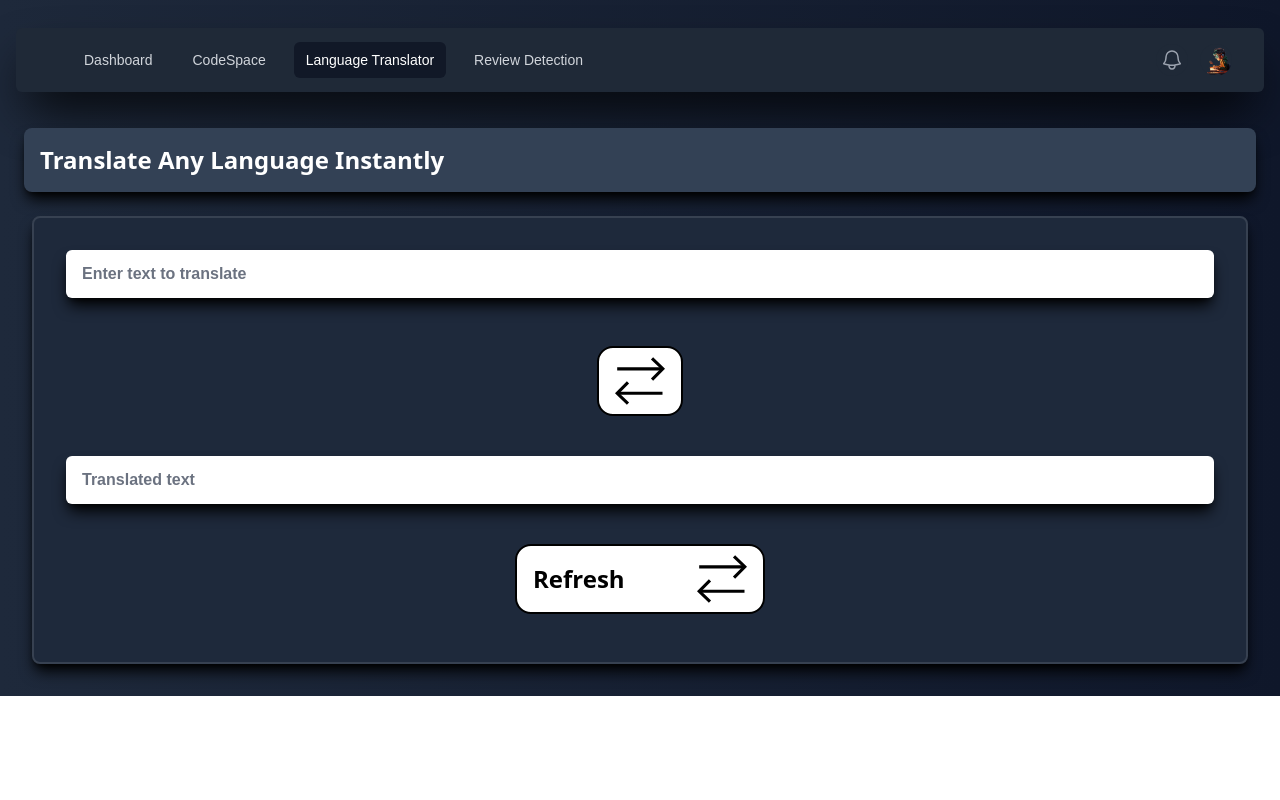
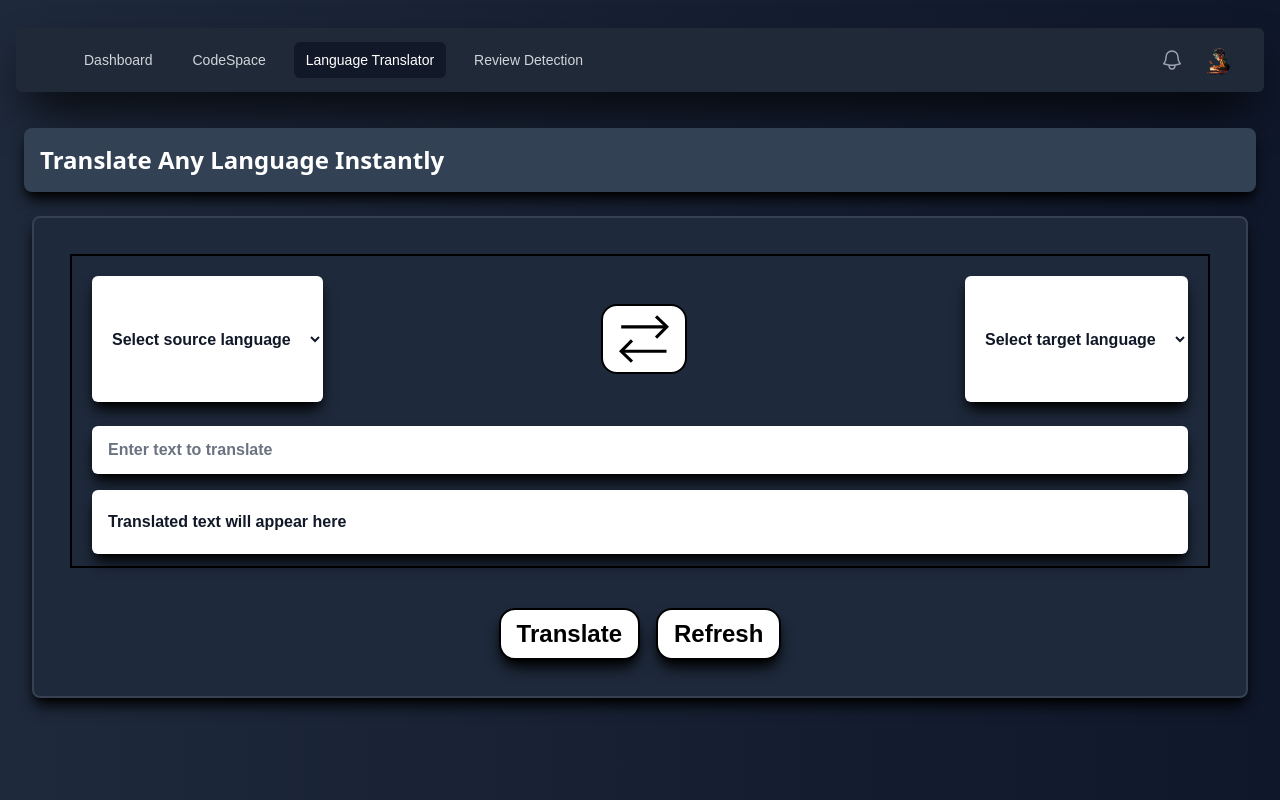
Before and after one commit to Coding-Deb/all_in_one, a React (Create React App) app: page /#/language_translator in a window 1280 px wide. Built offline with nearby package versions, Linux system fonts and the light colour scheme.

Commit message:
nineteenth commit

```diff
--- a/src/Inner Projects/Language Translate/language_translate_homepage.jsx
+++ b/src/Inner Projects/Language Translate/language_translate_homepage.jsx
@@ -5,37 +5,62 @@ import "../../CSS/web.css";
 export const Language_Translate_Homepage = () => {
   const [rotated, setRotated] = useState(false);
   const [input, setInput] = useState('');
+  const [translated, setTranslated] = useState('');
+  const [sourceLang, setSourceLang] = useState('');
+  const [targetLang, setTargetLang] = useState('');
+
+  const languages = [
+    { code: "en", name: "English" },
+    { code: "es", name: "Spanish" },
+    { code: "fr", name: "French" },
+    // Add more languages as needed
+  ];
 
   const handleClick = () => {
     setRotated(!rotated);
+    // Logic for switching languages
+    const tempLang = sourceLang;
+    setSourceLang(targetLang);
+    setTargetLang(tempLang);
   };
 
-  const inputtext = (event) => {
+  const inputText = (event) => {
     setInput(event.target.value);
   };
 
   const refresh = () => {
     setInput('');
+    setTranslated('');
+  };
+
+  const translate = () => {
+    // Placeholder translation logic
+    setTranslated(`Translated text from ${sourceLang} to ${targetLang}: ${input}`);
   };
 
   return (
-    <div className="flex flex-col p-4 bg-gradient-to-r from-slate-800 to-slate-900">
+    <div className="flex flex-col p-4 bg-gradient-to-r from-slate-800 to-slate-900 min-h-screen">
       <TopBar />
       <div className="m-2 p-4 flex rounded-lg text-white font-bold text-2xl shadow-lg shadow-black mt-6 bg-slate-700">
         <h1 className="font-sans">Translate Any Language Instantly</h1>
       </div>
       <div className="border-2 border-gray-700 shadow-lg shadow-black p-6 m-4 bg-slate-800 rounded-lg flex flex-col space-y-4">
-        <input
-          type="text"
-          name="lang1"
-          id="lang1"
-          placeholder="Enter text to translate"
-          value={input}
-          onChange={inputtext}
+        <div className="border-2 border-black m-3 p-3 flex flex-col space-y-4">
+          <div className="flex flex-col md:flex-row justify-between">
+            <select
+              value={sourceLang}
+              onChange={(e) => setSourceLang(e.target.value)}
               className="m-2 px-4 py-3 shadow-lg shadow-black rounded-md border-none font-bold text-gray-900 bg-white placeholder-gray-500 focus:outline-none focus:ring-2 focus:ring-indigo-500"
-        />
-        <div className=" p-3 m-3 justify-center items-center flex">
-          <div className="border-2 border-black px-4 py-2 m-3 rounded-2xl bg-white w-fit justify-center items-center">
+            >
+              <option value="" disabled>Select source language</option>
+              {languages.map((lang) => (
+                <option key={lang.code} value={lang.code}>
+                  {lang.name}
+                </option>
+              ))}
+            </select>
+            <div className="p-3 m-3 flex items-center justify-center">
+              <div className="border-2 border-black px-4 py-2 m-3 rounded-2xl bg-white w-fit flex justify-center items-center">
                 <svg
                   xmlns="http://www.w3.org/2000/svg"
                   version="1.1"
@@ -76,60 +101,45 @@ export const Language_Translate_Homepage = () => {
                 </svg>
               </div>
             </div>
+            <select
+              value={targetLang}
+              onChange={(e) => setTargetLang(e.target.value)}
+              className="m-2 px-4 py-3 shadow-lg shadow-black rounded-md border-none font-bold text-gray-900 bg-white placeholder-gray-500 focus:outline-none focus:ring-2 focus:ring-indigo-500"
+            >
+              <option value="" disabled>Select target language</option>
+              {languages.map((lang) => (
+                <option key={lang.code} value={lang.code}>
+                  {lang.name}
+                </option>
+              ))}
+            </select>
+          </div>
           <input
             type="text"
-          name="lang2"
-          id="lang2"
-          placeholder="Translated text"
+            placeholder="Enter text to translate"
+            value={input}
+            onChange={inputText}
             className="m-2 px-4 py-3 shadow-lg shadow-black rounded-md border-none font-bold text-gray-900 bg-white placeholder-gray-500 focus:outline-none focus:ring-2 focus:ring-indigo-500"
           />
-        <div className=" p-3 m-3 justify-center items-center flex">
           <div
-            className="border-2 border-black px-4 py-2 m-3 rounded-2xl bg-white w-[250px] justify-between items-center flex flex-row"
+            className="m-2 px-4 py-3 shadow-lg shadow-black rounded-md border-none font-bold text-gray-900 bg-white placeholder-gray-500 min-h-[4rem] flex items-center"
+          >
+            {translated || "Translated text will appear here"}
+          </div>
+        </div>
+        <div className="p-3 m-3 flex justify-center space-x-4">
+          <button
+            onClick={translate}
+            className="border-2 border-black px-4 py-2 rounded-2xl bg-white text-black font-bold text-2xl shadow-lg shadow-black transition-transform duration-300 hover:scale-105"
+          >
+            Translate
+          </button>
+          <button
             onClick={refresh}
+            className="border-2 border-black px-4 py-2 rounded-2xl bg-white text-black font-bold text-2xl shadow-lg shadow-black transition-transform duration-300 hover:scale-105"
           >
-            <h2 className="text-wrap text-2xl font-sans text-black font-bold">
             Refresh
-            </h2>
-            <svg
-              xmlns="http://www.w3.org/2000/svg"
-              version="1.1"
-              xmlnsXlink="http://www.w3.org/1999/xlink"
-              width="50"
-              height="50"
-              x="0"
-              y="0"
-              viewBox="0 0 16 16"
-              style={{
-                enableBackground: "new 0 0 25 50",
-                transition: "transform 0.3s ease",
-              }}
-              xmlSpace="preserve"
-              className={`arrow`}
-              // Removed the onClick={handleClick} from here
-            >
-              <g>
-                <path
-                  d="M.7 11.4h14.5v1H.7z"
-                  fill="#000000"
-                  opacity="1"
-                  data-original="#000000"
-                ></path>
-                <path
-                  d="M3.8 15.6 0 11.9l3.8-3.8.7.7-3.1 3.1 3.1 3zM.7 3.6h14.5v1H.7z"
-                  fill="#000000"
-                  opacity="1"
-                  data-original="#000000"
-                ></path>
-                <path
-                  d="m12.2 7.9-.7-.7 3.1-3.1-3.1-3 .7-.7L16 4.1z"
-                  fill="#000000"
-                  opacity="1"
-                  data-original="#000000"
-                ></path>
-              </g>
-            </svg>
-          </div>
+          </button>
         </div>
       </div>
     </div>
```
Lines whose indentation alone changed are shown as unchanged.
